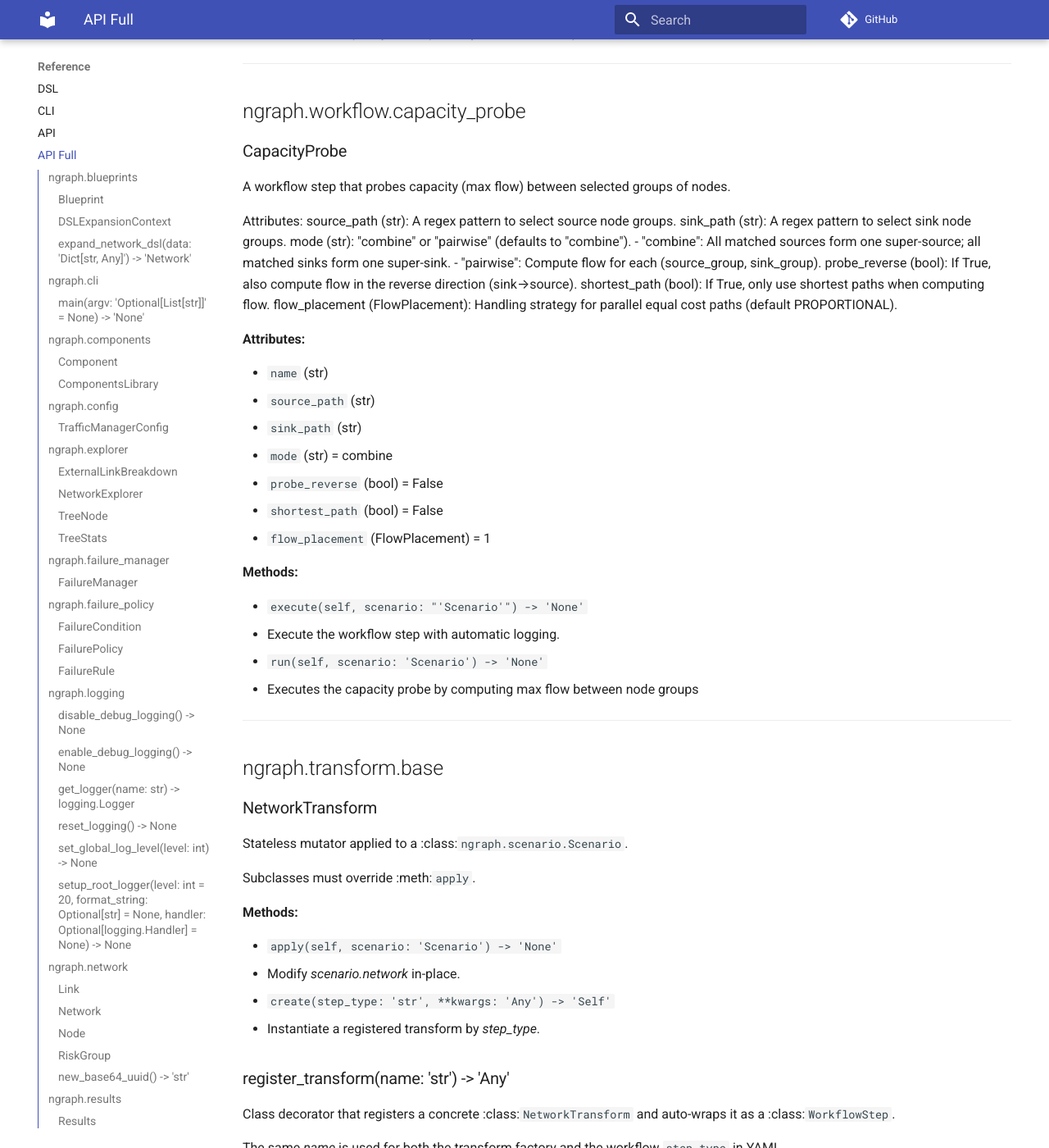
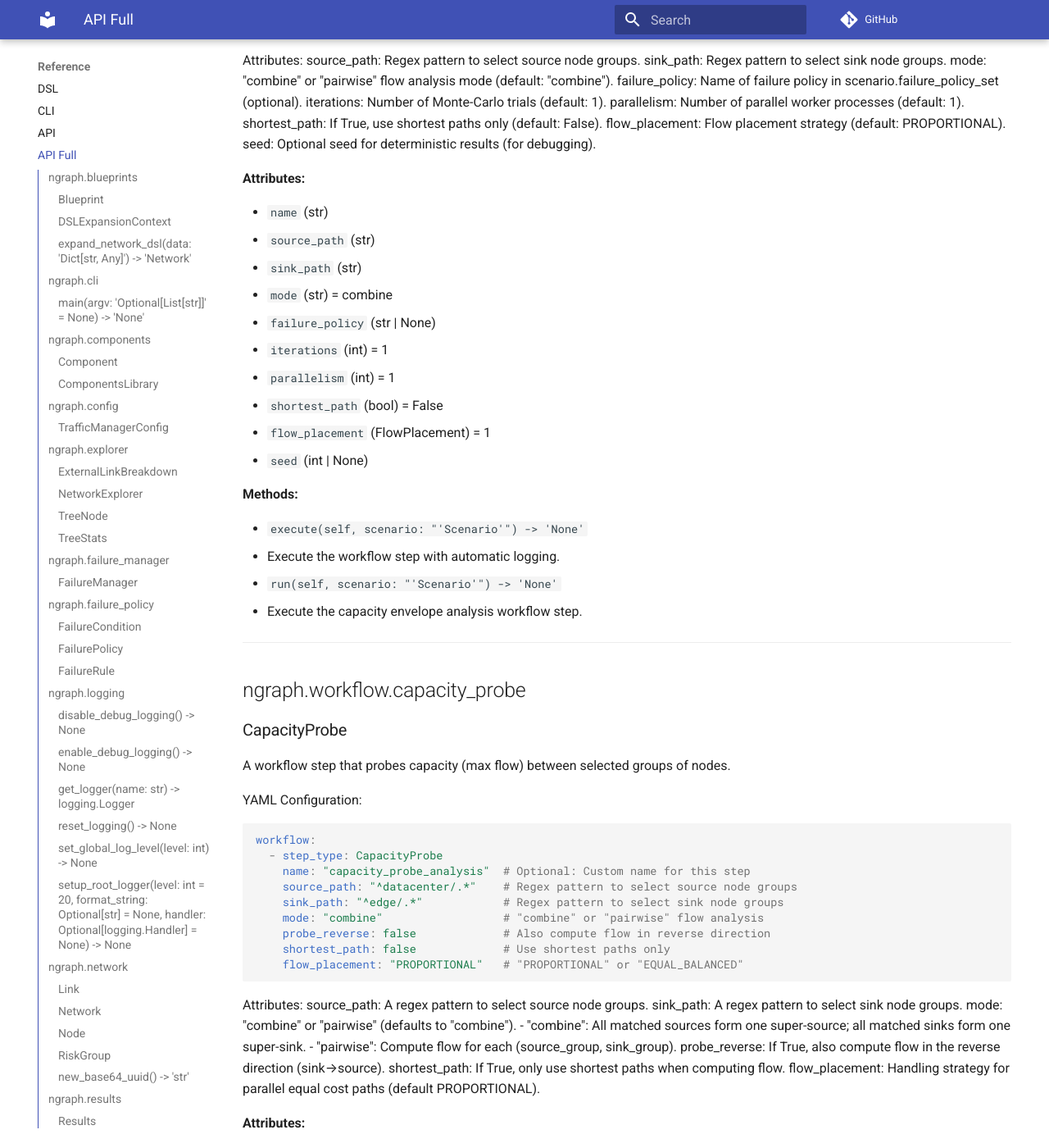
Before and after one commit to networmix/NetGraph, an MkDocs documentation site: the page built from docs/reference/api-full.md, in a window 1280 px wide and 1400 px high, scrolled down 40270 px. Shown: the whole window at 82% size. Built offline with MkDocs 1.6.1 and Material for MkDocs 9.7.7, drawn with Linux system fonts in a browser that asks for light colours; comment, search, counter and statistics services are not loaded; some of the changed text lies outside the part shown.

Commit message:
Enhance documentation: Add YAML configuration examples for workflow steps and attributes

````diff
--- a/docs/reference/api-full.md
+++ b/docs/reference/api-full.md
@@ -1806,6 +1806,18 @@
 
 All workflow steps are automatically logged with execution timing information.
 
+YAML Configuration:
+    ```yaml
+    workflow:
+      - step_type: <StepTypeName>
+        name: "optional_step_name"  # Optional: Custom name for this step instance
+        # ... step-specific parameters ...
+    ```
+
+Attributes:
+    name: Optional custom identifier for this workflow step instance,
+        used for logging and result storage purposes.
+
 **Attributes:**
 
 - `name` (str)
@@ -1829,6 +1841,16 @@
 
 A workflow step that builds a StrictMultiDiGraph from scenario.network.
 
+This step converts the scenario's network definition into a graph structure
+suitable for analysis algorithms. No additional parameters are required.
+
+YAML Configuration:
+    ```yaml
+    workflow:
+      - step_type: BuildGraph
+        name: "build_network_graph"  # Optional: Custom name for this step
+    ```
+
 **Attributes:**
 
 - `name` (str)
@@ -1850,6 +1872,22 @@
 
 Performs Monte-Carlo analysis by repeatedly applying failures and measuring capacity
 to build statistical envelopes of network resilience.
+
+YAML Configuration:
+    ```yaml
+    workflow:
+      - step_type: CapacityEnvelopeAnalysis
+        name: "capacity_envelope_monte_carlo"     # Optional: Custom name for this step
+        source_path: "^datacenter/.*"             # Regex pattern for source node groups
+        sink_path: "^edge/.*"                     # Regex pattern for sink node groups
+        mode: "combine"                           # "combine" or "pairwise" flow analysis
+        failure_policy: "random_failures"        # Optional: Named failure policy to use
+        iterations: 1000                          # Number of Monte-Carlo trials
+        parallelism: 4                            # Number of parallel worker processes
+        shortest_path: false                      # Use shortest paths only
+        flow_placement: "PROPORTIONAL"            # Flow placement strategy
+        seed: 42                                  # Optional: Seed for reproducible results
+    ```
 
 Attributes:
     source_path: Regex pattern to select source node groups.
@@ -1890,15 +1928,28 @@
 
 A workflow step that probes capacity (max flow) between selected groups of nodes.
 
-Attributes:
-    source_path (str): A regex pattern to select source node groups.
-    sink_path (str): A regex pattern to select sink node groups.
-    mode (str): "combine" or "pairwise" (defaults to "combine").
+YAML Configuration:
+    ```yaml
+    workflow:
+      - step_type: CapacityProbe
+        name: "capacity_probe_analysis"  # Optional: Custom name for this step
+        source_path: "^datacenter/.*"    # Regex pattern to select source node groups
+        sink_path: "^edge/.*"            # Regex pattern to select sink node groups
+        mode: "combine"                  # "combine" or "pairwise" flow analysis
+        probe_reverse: false             # Also compute flow in reverse direction
+        shortest_path: false             # Use shortest paths only
+        flow_placement: "PROPORTIONAL"   # "PROPORTIONAL" or "EQUAL_BALANCED"
+    ```
+
+Attributes:
+    source_path: A regex pattern to select source node groups.
+    sink_path: A regex pattern to select sink node groups.
+    mode: "combine" or "pairwise" (defaults to "combine").
         - "combine": All matched sources form one super-source; all matched sinks form one super-sink.
         - "pairwise": Compute flow for each (source_group, sink_group).
-    probe_reverse (bool): If True, also compute flow in the reverse direction (sink→source).
-    shortest_path (bool): If True, only use shortest paths when computing flow.
-    flow_placement (FlowPlacement): Handling strategy for parallel equal cost paths (default PROPORTIONAL).
+    probe_reverse: If True, also compute flow in the reverse direction (sink→source).
+    shortest_path: If True, only use shortest paths when computing flow.
+    flow_placement: Handling strategy for parallel equal cost paths (default PROPORTIONAL).
 
 **Attributes:**
 
@@ -1927,6 +1978,21 @@
 
 Subclasses must override :meth:`apply`.
 
+Transform-based workflow steps are automatically registered and can be used
+in YAML workflow configurations. Each transform is wrapped as a WorkflowStep
+using the @register_transform decorator.
+
+YAML Configuration (Generic):
+    ```yaml
+    workflow:
+      - step_type: <TransformName>
+        name: "optional_step_name"  # Optional: Custom name for this step instance
+        # ... transform-specific parameters ...
+    ```
+
+Attributes:
+    label: Optional description string for this transform instance.
+
 **Methods:**
 
 - `apply(self, scenario: 'Scenario') -> 'None'`
@@ -1952,6 +2018,23 @@
 ### DistributeExternalConnectivity
 
 Attach (or create) remote nodes and link them to attachment stripes.
+
+YAML Configuration:
+    ```yaml
+    workflow:
+      - step_type: DistributeExternalConnectivity
+        name: "external_connectivity"       # Optional: Custom name for this step
+        remote_locations:                   # List of remote node locations/names
+          - "denver"
+          - "seattle"
+          - "chicago"
+        attachment_path: "^datacenter/.*"   # Regex pattern for attachment nodes
+        stripe_width: 3                     # Number of attachment nodes per stripe
+        link_count: 2                       # Number of links per remote node
+        capacity: 100.0                     # Capacity per link
+        cost: 10.0                          # Cost per link
+        remote_prefix: "external/"          # Prefix for remote node names
+    ```
 
 Args:
     remote_locations: Iterable of node names, e.g. ``["den", "sea"]``.
@@ -1979,6 +2062,24 @@
 
 Ordering is configurable; default is lexical by node name.
 
+YAML Configuration:
+    ```yaml
+    workflow:
+      - step_type: EnableNodes
+        name: "enable_edge_nodes"      # Optional: Custom name for this step
+        path: "^edge/.*"               # Regex pattern to match nodes to enable
+        count: 5                       # Number of nodes to enable
+        order: "name"                  # Selection order: "name", "random", or "reverse"
+    ```
+
+Args:
+    path: Regex pattern to match disabled nodes that should be enabled.
+    count: Number of nodes to enable (must be positive integer).
+    order: Selection strategy when multiple nodes match:
+        - "name": Sort by node name (lexical order)
+        - "reverse": Sort by node name in reverse order
+        - "random": Random selection order
+
 **Methods:**
 
 - `apply(self, scenario: 'Scenario') -> 'None'`
````
Also changed, not shown: other parts of docs/reference/api-full.md (+1 -1 lines), 7 other files.
